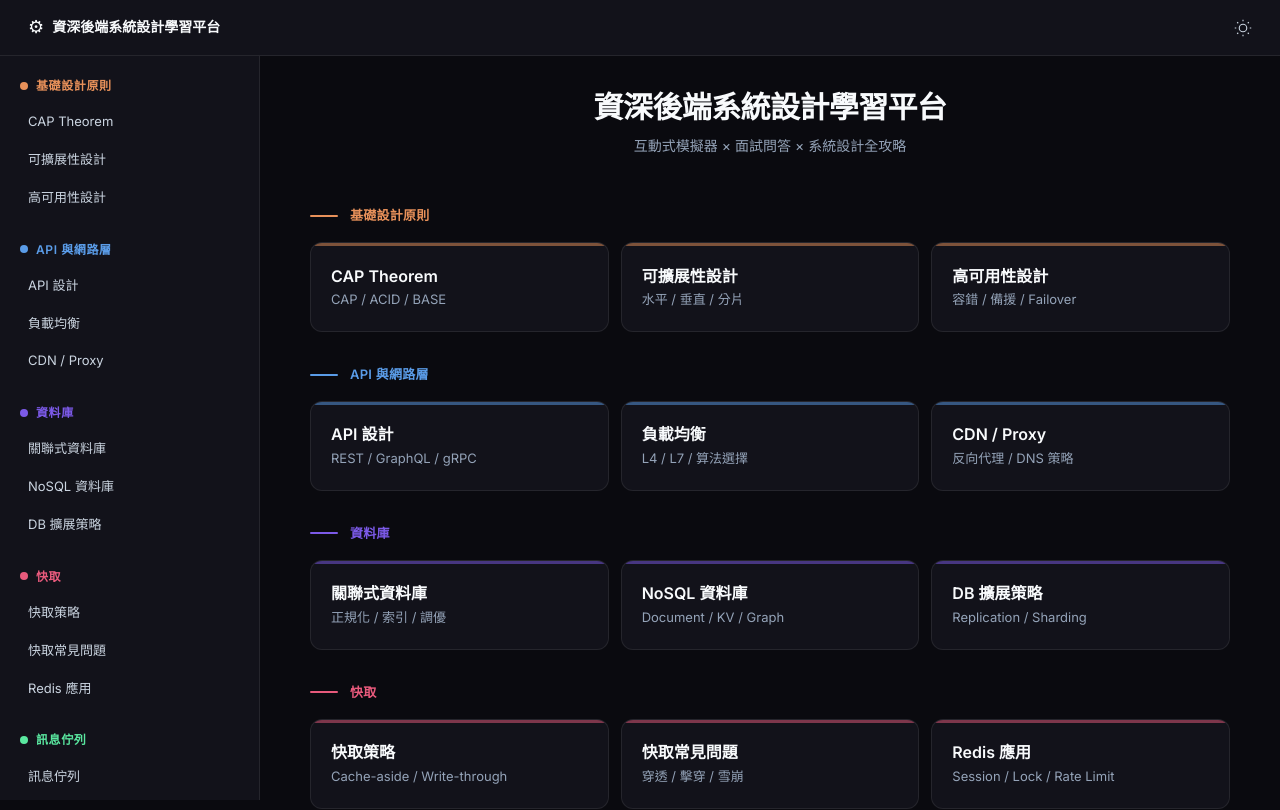
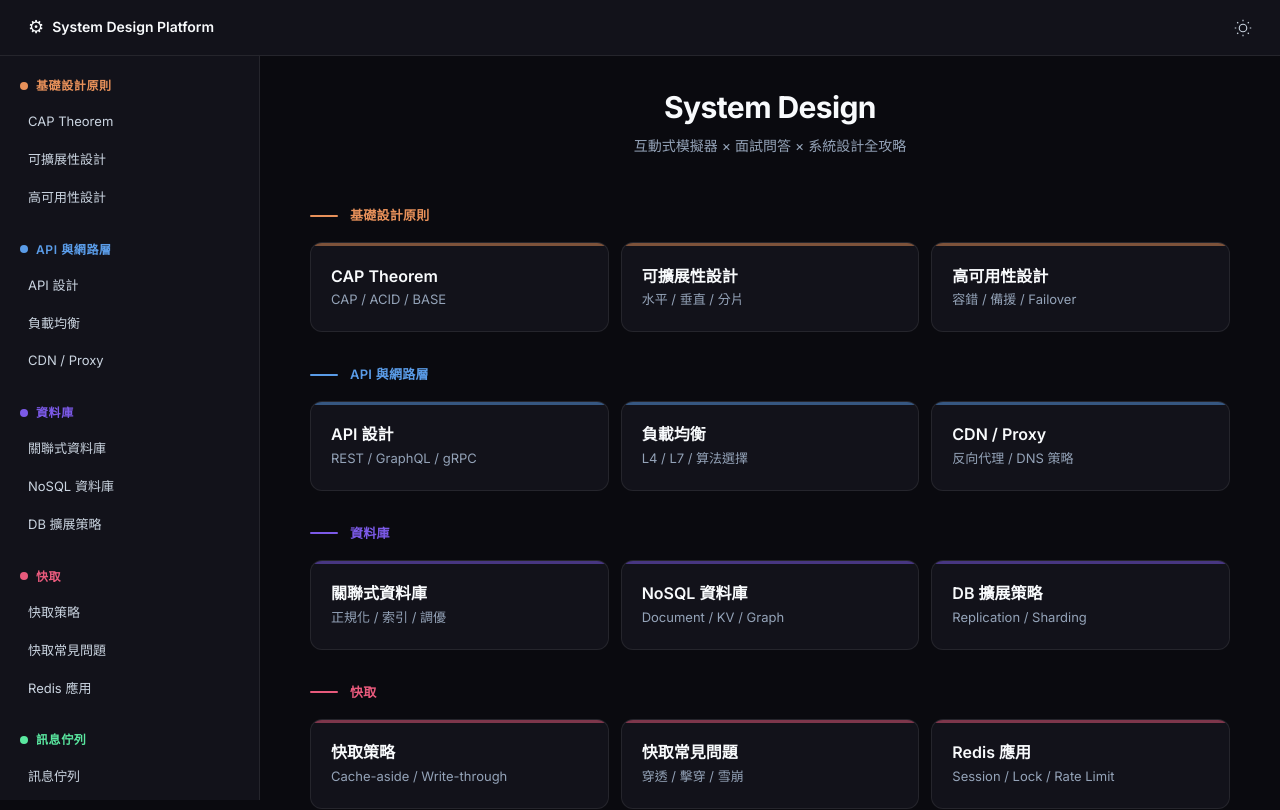
Before and after one commit to RayLiu1999/system-design-platform, a React (Vite) app: page /topic/1 in a window 1280 px wide. Shown: the top 810 px of the page. Built offline with nearby package versions, Linux system fonts and the light colour scheme.

Commit message:
feat: update navbar logo title and localize label via app.logoTitle

```diff
--- a/src/components/Navbar.jsx
+++ b/src/components/Navbar.jsx
@@ -28,7 +28,7 @@ export default function Navbar({ theme, onToggleTheme, onToggleSidebar }) {
         {/* Logo / 標題 */}
         <button className="navbar-brand" onClick={() => navigate('/')} id="nav-home">
           <span className="navbar-logo">⚙</span>
-          <span className="navbar-title hide-mobile">{t('app.title')}</span>
+          <span className="navbar-title">{t('app.logoTitle')}</span>
         </button>
       </div>
 
--- a/src/i18n/locales/zh-TW.json
+++ b/src/i18n/locales/zh-TW.json
@@ -1,6 +1,7 @@
 {
   "app": {
-    "title": "資深後端系統設計學習平台",
+    "logoTitle": "System Design Platform",
+    "title": "System Design",
     "subtitle": "互動式模擬器 × 面試問答 × 系統設計全攻略",
     "progress": "學習進度",
     "backToMap": "返回地圖",
```
